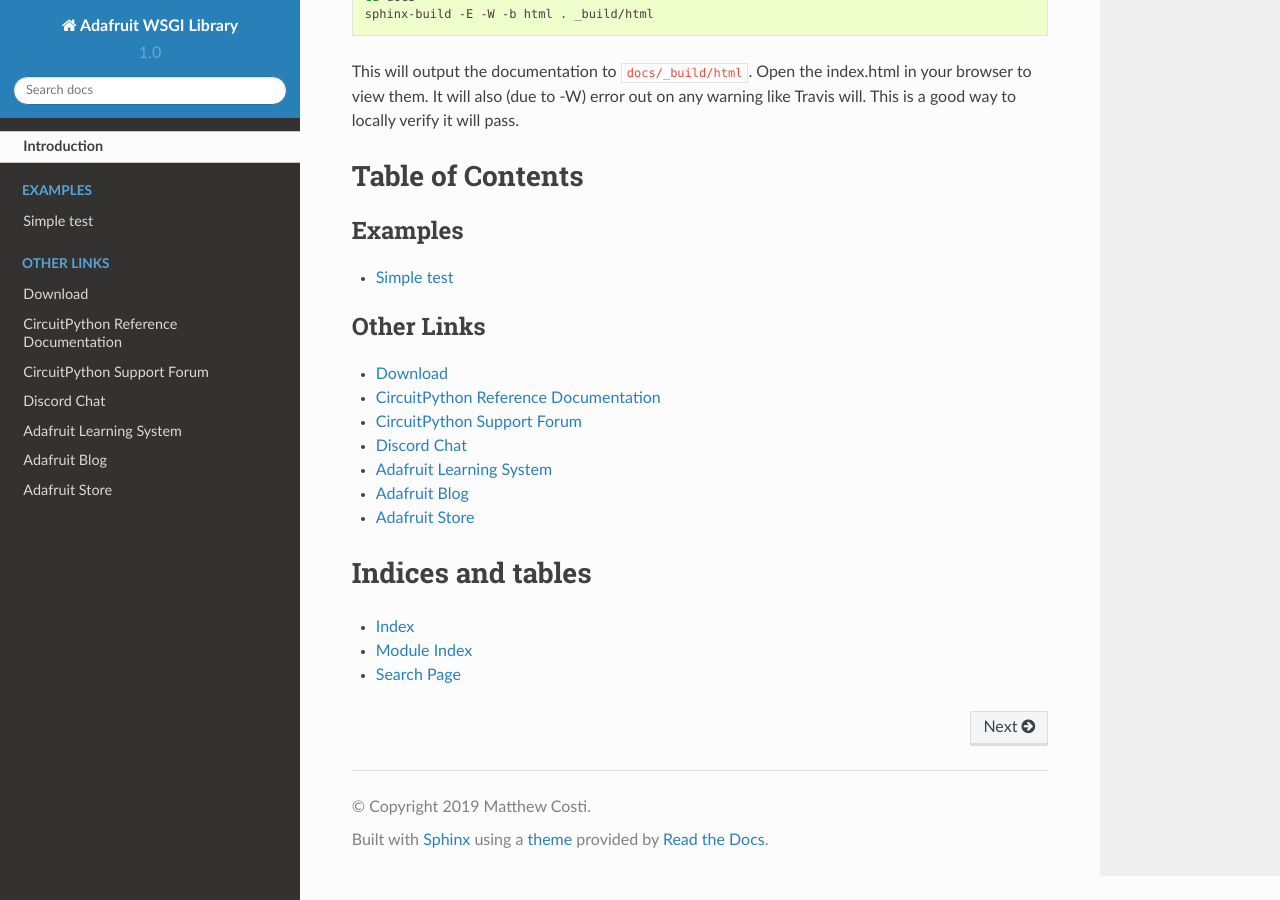
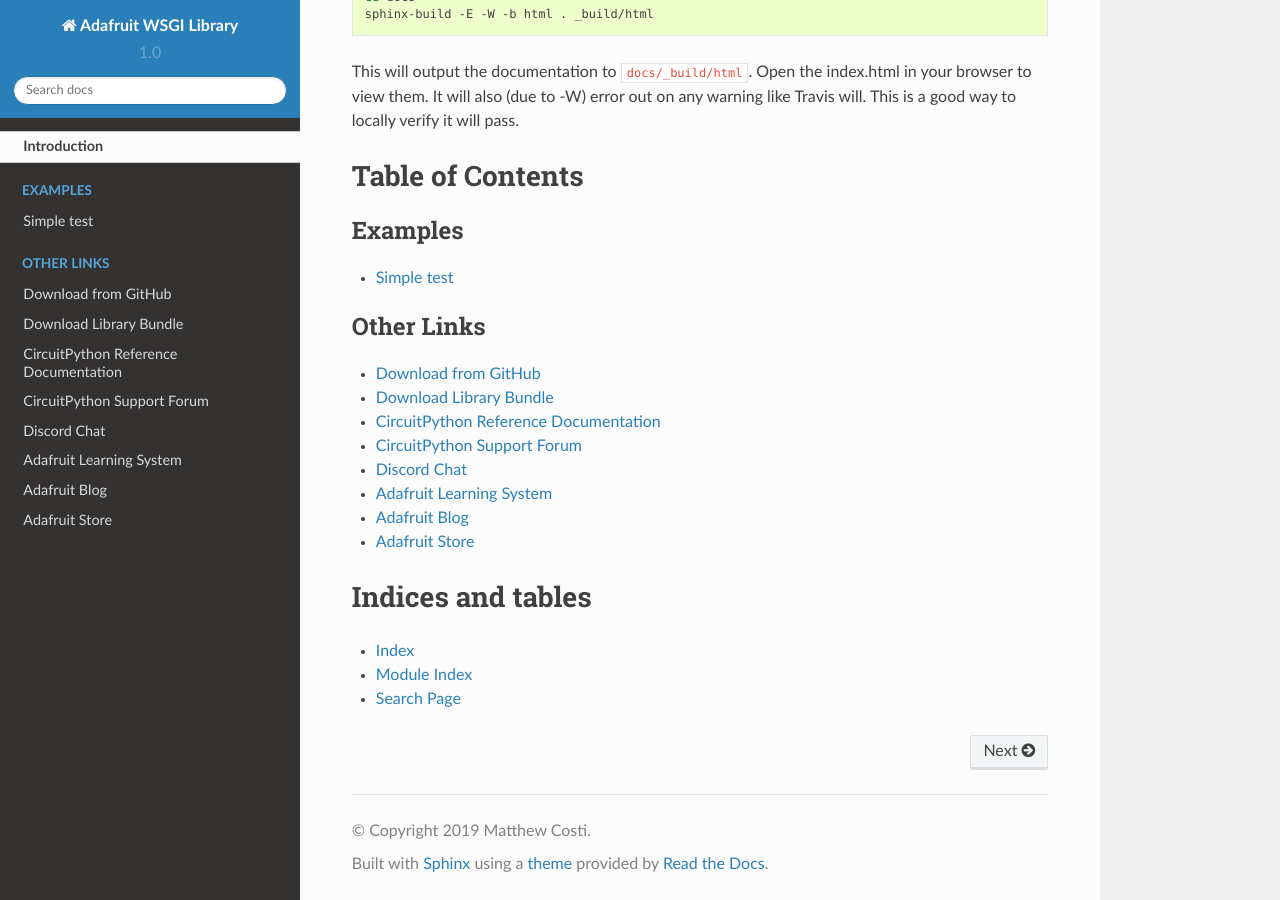
Before and after one commit to adafruit/Adafruit_CircuitPython_WSGI, a Sphinx documentation site: the page built from docs/index.rst, in a window 1280 px wide and 900 px high, scrolled down 1676 px. Built offline with Sphinx 7.4.7 and the Read the Docs theme 2.0.0, drawn with Linux system fonts in a browser that asks for light colours.

Commit message:
Added cp.org link to index.rst

```diff
--- a/docs/index.rst
+++ b/docs/index.rst
@@ -30,7 +30,8 @@
 .. toctree::
     :caption: Other Links
 
-    Download <https://github.com/adafruit/Adafruit_CircuitPython_WSGI/releases/latest>
+    Download from GitHub <https://github.com/adafruit/Adafruit_CircuitPython_WSGI/releases/latest>
+    Download Library Bundle <https://circuitpython.org/libraries>
     CircuitPython Reference Documentation <https://docs.circuitpython.org>
     CircuitPython Support Forum <https://forums.adafruit.com/viewforum.php?f=60>
     Discord Chat <https://adafru.it/discord>
```
